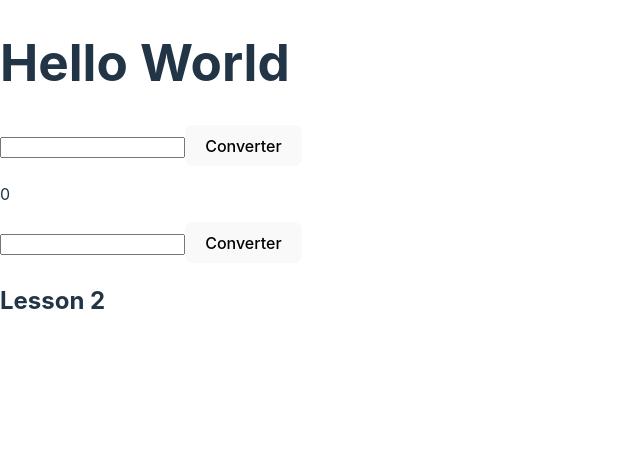
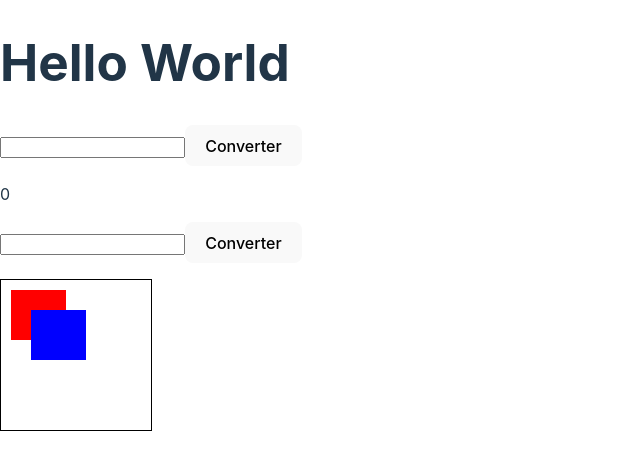
Before and after one commit to JP-Show/programation-test-estagio, a React (Vite) app: page / in a window 1280 px wide. Shown: the top 470 px of the page, without its empty margins (0-640 px from the left). Built offline with nearby package versions, Linux system fonts and the light colour scheme.

Commit message:
add canvas in NounGrid

```diff
--- a/src/components/NounGrid/index.tsx
+++ b/src/components/NounGrid/index.tsx
@@ -1,7 +1,29 @@
-export function NounGrind() {
+import React, { useRef, useEffect } from 'react'
+import './nounGrid.styles.css'
+
+export function NounGrid() {
+  const canvasRef = useRef<HTMLCanvasElement | null>(null)
+
+  useEffect(() => {
+    if (canvasRef.current) {
+      const canvas = canvasRef.current
+      const ctx: CanvasRenderingContext2D = canvas.getContext('2d')!
+      ctx.fillStyle = 'red'
+      ctx.fillRect(10, 10, 55, 50)
+
+      ctx.fillStyle = 'blue'
+      //(x, y, w, h)
+      ctx.fillRect(30, 30, 55, 50)
+    }
+  }, [canvasRef])
   return (
     <div>
-      <h2>Lesson 2</h2>
+      <canvas
+        ref={canvasRef}
+        className="nounScreen"
+        width={150}
+        height={150}
+      ></canvas>
     </div>
   )
 }
--- /dev/null
+++ b/src/components/NounGrid/nounGrid.styles.css
@@ -0,0 +1,3 @@
+.nounScreen {
+  border: 1px solid black;
+}
--- a/src/pages/Home/index.tsx
+++ b/src/pages/Home/index.tsx
@@ -1,7 +1,7 @@
 import { useState } from 'react'
 import { RomanNumeral } from '../../class/RomanNumerals'
 import { ArabicNumerals } from '../../class/ArabicNumerals'
-import { NounGrind } from '../../components/NounGrid'
+import { NounGrid } from '../../components/NounGrid'
 export function Home() {
   const [romanNumber, setRomanNumber] = useState<string>('')
   const [number, setNumber] = useState<number>(0)
@@ -40,7 +40,7 @@ export function Home() {
       />
       <button onClick={showConvertRoman}>Converter</button>
       <p>{roman}</p>
-      <NounGrind></NounGrind>
+      <NounGrid></NounGrid>
     </div>
   )
 }
```
